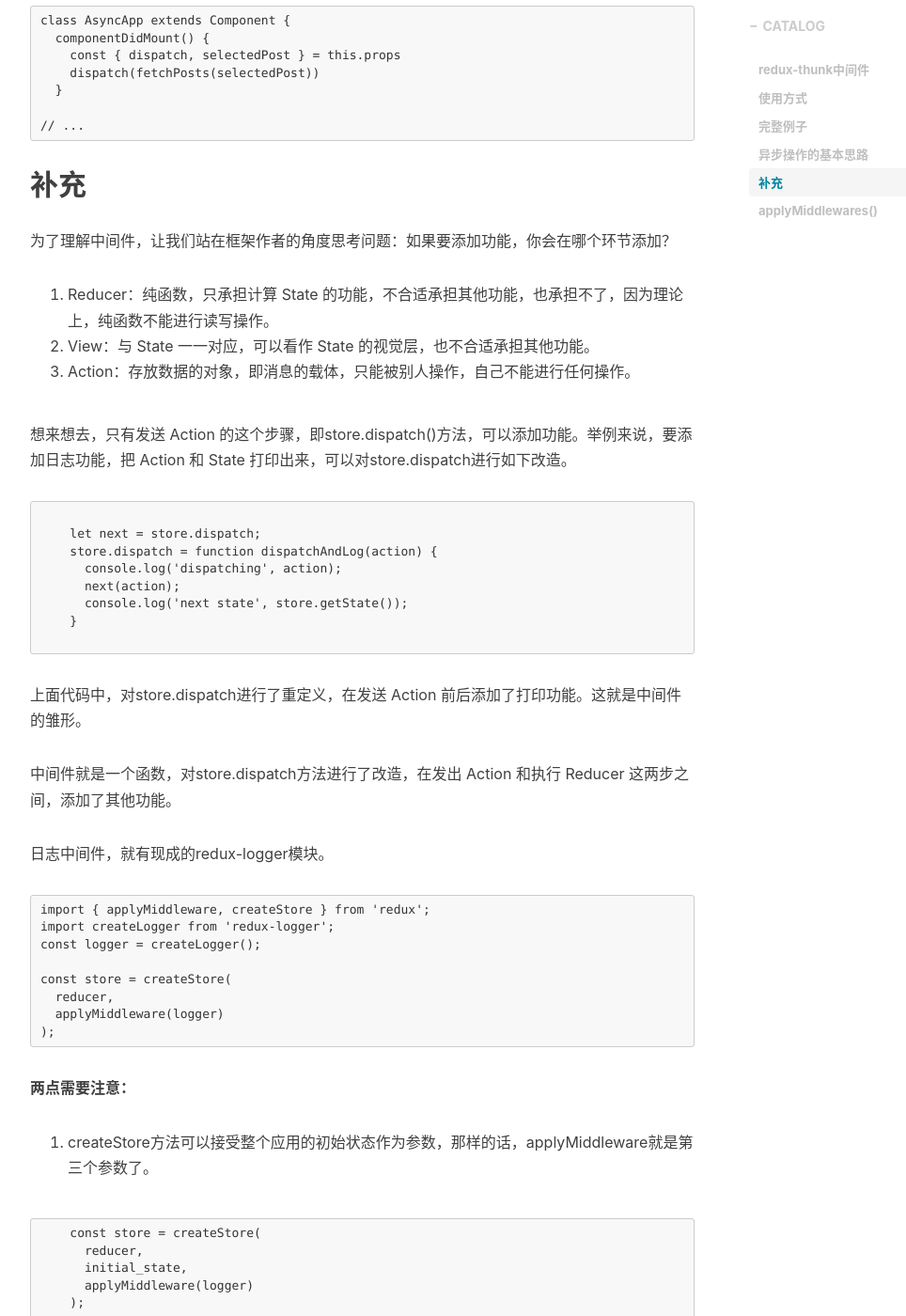
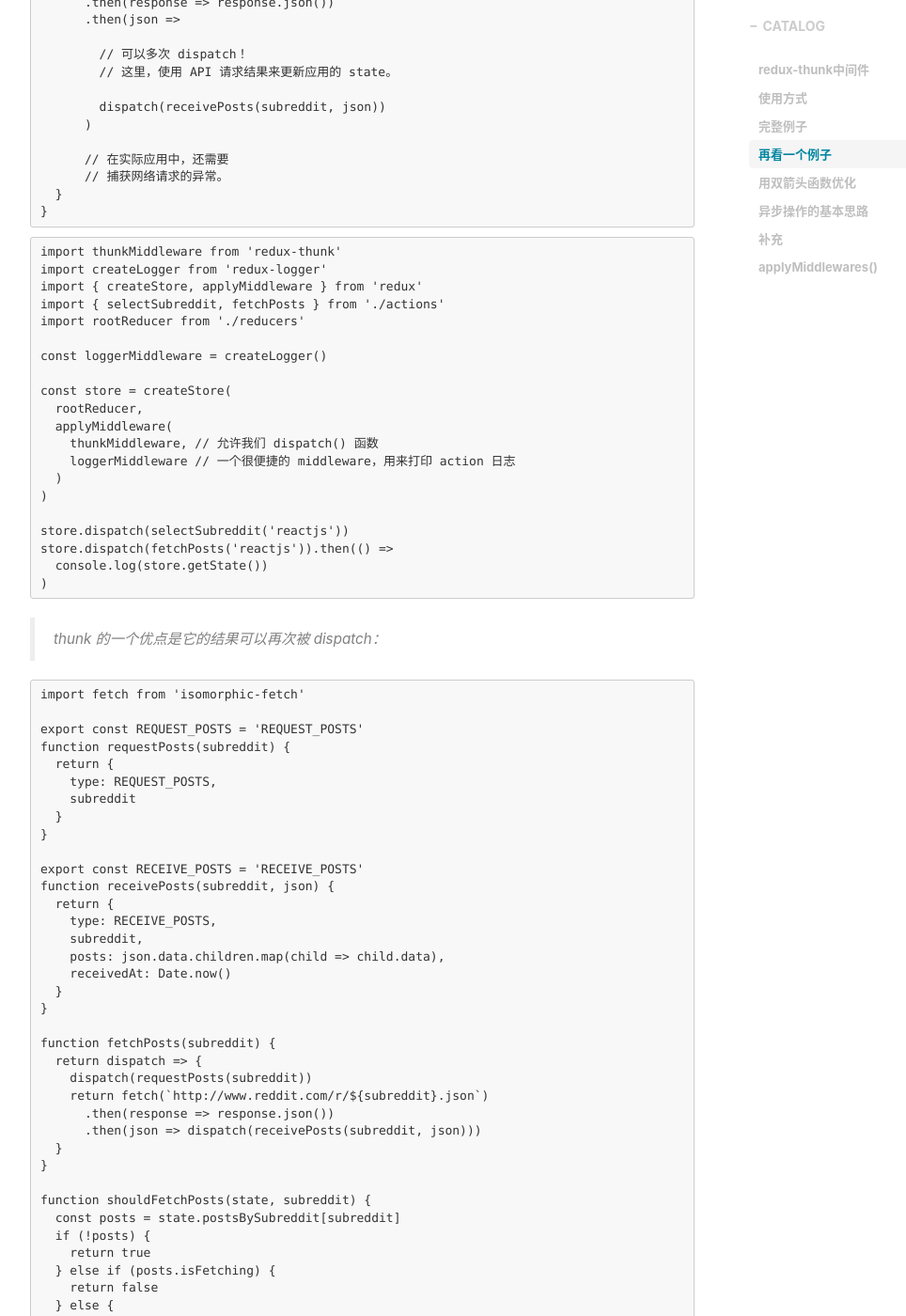
Before and after one commit to stephen-mi/QinZhen001.github.io, a Jekyll site: the page built from _posts/2018-01-14-redux-thunk中间件-myblog.markdown, in a window 1280 px wide and 1400 px high, scrolled down 3797 px. Shown: the whole window at 94% size, without its empty margins (233-1197 px from the left). Built offline with Jekyll 4.4.1, drawn with Linux system fonts in a browser that asks for light colours; nearby versions of some CDN libraries; comment, search, counter and statistics services are not loaded; a file with an impossible date is left out; some of the changed text lies outside the part shown.

Commit message:
qz commit

````diff
--- a/_posts/2018-01-11-常用网站-myblog.markdown
+++ b/_posts/2018-01-11-常用网站-myblog.markdown
@@ -23,6 +23,9 @@ http://cubic-bezier.com/#.17,.67,.83,.67
 ### 正则检验
 https://regexper.com/
 
+### ES6转ES5
+http://babeljs.io/repl/#?babili=false&evaluate=true&lineWrap=false&presets=es2015,react,stage-2&targets=&browsers=&builtIns=false&code=const%20fetchPosts%20=%20reddit%20=%3E%20dispatch%20=%3E%20%7B%0A%20%20dispatch%28requestPosts%28reddit%29%29%0A%20%20return%20fetch%28%60https://www.reddit.com/r/
+
 ## 其他
 
 ### pdf转换器
--- a/_posts/2018-01-14-redux-thunk中间件-myblog.markdown
+++ b/_posts/2018-01-14-redux-thunk中间件-myblog.markdown
@@ -13,6 +13,8 @@ tags:
 
 
 ## redux-thunk中间件
+
+http://www.redux.org.cn/docs/advanced/AsyncActions.html
 
 Action 发出以后，Reducer 立即算出 State，这叫做同步；Action 发出以后，过一段时间再执行 Reducer，这就是异步。
 
@@ -111,6 +113,209 @@ store.dispatch(add());
 store.dispatch(reducer());
 store.dispatch(addIfOdd());
 store.dispatch(addAsy());
+```
+
+
+
+### 再看一个例子
+通过使用指定的 middleware，action creator 除了返回 action 对象外还可以返回函数。这时，这个 action creator 就成为了 thunk。
+
+当 action creator 返回函数时，这个函数会被 Redux Thunk middleware 执行。这个函数并不需要保持纯净；它还可以带有副作用，包括执行异步 API 请求。这个函数还可以 dispatch action，就像 dispatch 前面定义的同步 action 一样。
+```
+import fetch from 'isomorphic-fetch'
+
+export const REQUEST_POSTS = 'REQUEST_POSTS'
+function requestPosts(subreddit) {
+  return {
+    type: REQUEST_POSTS,
+    subreddit
+  }
+}
+
+export const RECEIVE_POSTS = 'RECEIVE_POSTS'
+function receivePosts(subreddit, json) {
+  return {
+    type: RECEIVE_POSTS,
+    subreddit,
+    posts: json.data.children.map(child => child.data),
+    receivedAt: Date.now()
+  }
+}
+
+// 来看一下我们写的第一个 thunk action creator！
+// 虽然内部操作不同，你可以像其它 action creator 一样使用它：
+// store.dispatch(fetchPosts('reactjs'))
+
+export function fetchPosts(subreddit) {
+
+  // Thunk middleware 知道如何处理函数。
+  // 这里把 dispatch 方法通过参数的形式传给函数，
+  // 以此来让它自己也能 dispatch action。
+
+  return function (dispatch) {
+
+    // 首次 dispatch：更新应用的 state 来通知
+    // API 请求发起了。
+
+    dispatch(requestPosts(subreddit))
+
+    // thunk middleware 调用的函数可以有返回值，
+    // 它会被当作 dispatch 方法的返回值传递。
+
+    // 这个案例中，我们返回一个等待处理的 promise。
+    // 这并不是 redux middleware 所必须的，但这对于我们而言很方便。
+
+    return fetch(`http://www.subreddit.com/r/${subreddit}.json`)
+      .then(response => response.json())
+      .then(json =>
+
+        // 可以多次 dispatch！
+        // 这里，使用 API 请求结果来更新应用的 state。
+
+        dispatch(receivePosts(subreddit, json))
+      )
+
+      // 在实际应用中，还需要
+      // 捕获网络请求的异常。
+  }
+}
+```
+
+
+```
+import thunkMiddleware from 'redux-thunk'
+import createLogger from 'redux-logger'
+import { createStore, applyMiddleware } from 'redux'
+import { selectSubreddit, fetchPosts } from './actions'
+import rootReducer from './reducers'
+
+const loggerMiddleware = createLogger()
+
+const store = createStore(
+  rootReducer,
+  applyMiddleware(
+    thunkMiddleware, // 允许我们 dispatch() 函数
+    loggerMiddleware // 一个很便捷的 middleware，用来打印 action 日志
+  )
+)
+
+store.dispatch(selectSubreddit('reactjs'))
+store.dispatch(fetchPosts('reactjs')).then(() =>
+  console.log(store.getState())
+)
+```
+
+
+>thunk 的一个优点是它的结果可以再次被 dispatch：
+
+```
+import fetch from 'isomorphic-fetch'
+
+export const REQUEST_POSTS = 'REQUEST_POSTS'
+function requestPosts(subreddit) {
+  return {
+    type: REQUEST_POSTS,
+    subreddit
+  }
+}
+
+export const RECEIVE_POSTS = 'RECEIVE_POSTS'
+function receivePosts(subreddit, json) {
+  return {
+    type: RECEIVE_POSTS,
+    subreddit,
+    posts: json.data.children.map(child => child.data),
+    receivedAt: Date.now()
+  }
+}
+
+function fetchPosts(subreddit) {
+  return dispatch => {
+    dispatch(requestPosts(subreddit))
+    return fetch(`http://www.reddit.com/r/${subreddit}.json`)
+      .then(response => response.json())
+      .then(json => dispatch(receivePosts(subreddit, json)))
+  }
+}
+
+function shouldFetchPosts(state, subreddit) {
+  const posts = state.postsBySubreddit[subreddit]
+  if (!posts) {
+    return true
+  } else if (posts.isFetching) {
+    return false
+  } else {
+    return posts.didInvalidate
+  }
+}
+
+export function fetchPostsIfNeeded(subreddit) {
+
+  // 注意这个函数也接收了 getState() 方法
+  // 它让你选择接下来 dispatch 什么。
+
+  // 当缓存的值是可用时，
+  // 减少网络请求很有用。
+
+  return (dispatch, getState) => {
+    if (shouldFetchPosts(getState(), subreddit)) {
+      // 在 thunk 里 dispatch 另一个 thunk！
+      return dispatch(fetchPosts(subreddit))
+    } else {
+      // 告诉调用代码不需要再等待。
+      return Promise.resolve()
+    }
+  }
+}
+```
+这可以让我们逐步开发复杂的异步控制流，同时保持代码整洁如初：
+
+
+
+```
+store.dispatch(fetchPostsIfNeeded('reactjs')).then(() =>
+  console.log(store.getState())
+)
+```
+
+
+### 用双箭头函数优化
+使用双箭头简化函数的写法
+```
+const addToCartUnsafe = productId => ({
+  type: types.ADD_TO_CART,
+  productId
+})
+
+
+export const addToCart = productId => (dispatch, getState) => {
+  if (getState().products.byId[productId].inventory > 0) {
+    dispatch(addToCartUnsafe(productId))
+  }
+}
+```
+转化为ES5
+
+```
+"use strict";
+
+Object.defineProperty(exports, "__esModule", {
+  value: true
+});
+var addToCartUnsafe = function addToCartUnsafe(productId) {
+  return {
+    type: types.ADD_TO_CART,
+    productId: productId
+  };
+};
+
+var addToCart = exports.addToCart = function addToCart(productId) {
+  return function (dispatch, getState) {
+    if (getState().products.byId[productId].inventory > 0) {
+      dispatch(addToCartUnsafe(productId));
+    }
+  };
+};
 ```
 
 ## 异步操作的基本思路
````
Also changed, not shown: _posts/2018-01-09-React多个输入的解决方法-myblog.markdown (added, +88 -0 lines), _posts/2018-01-10-移动端监听手指移动事件-myblog.markdown (added, +99 -0 lines), _posts/2018-01-19-React受控组件和非受控组件-myblog.markdown (added, +137 -0 lines).
